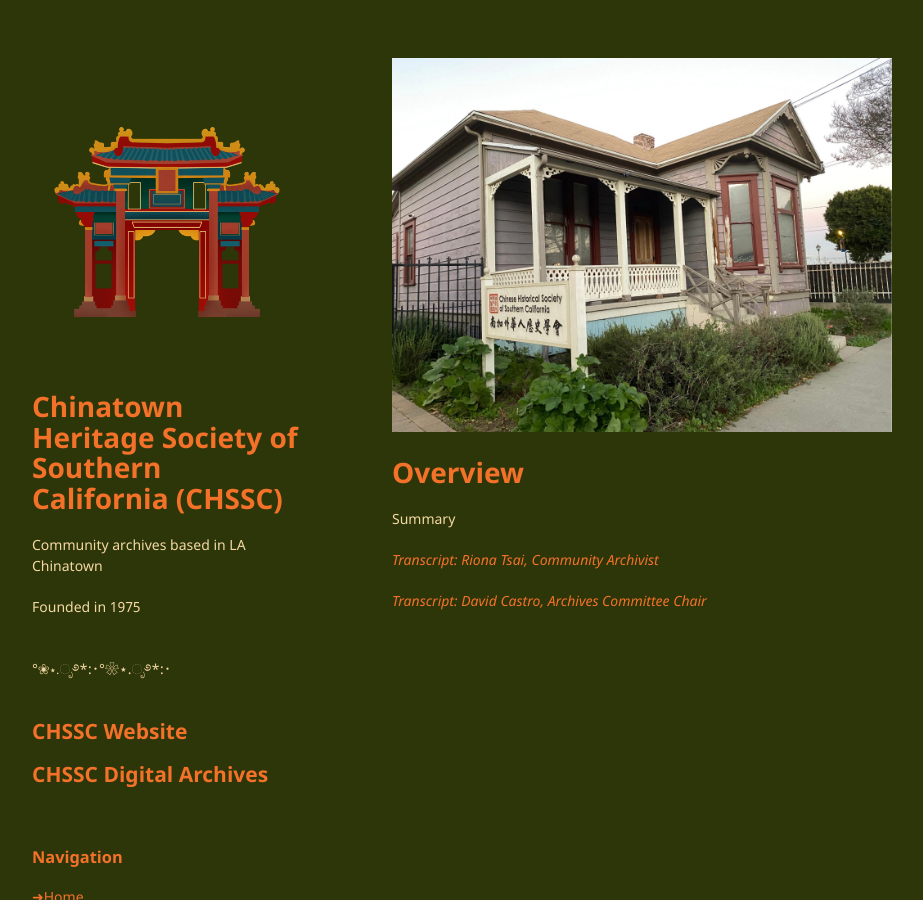
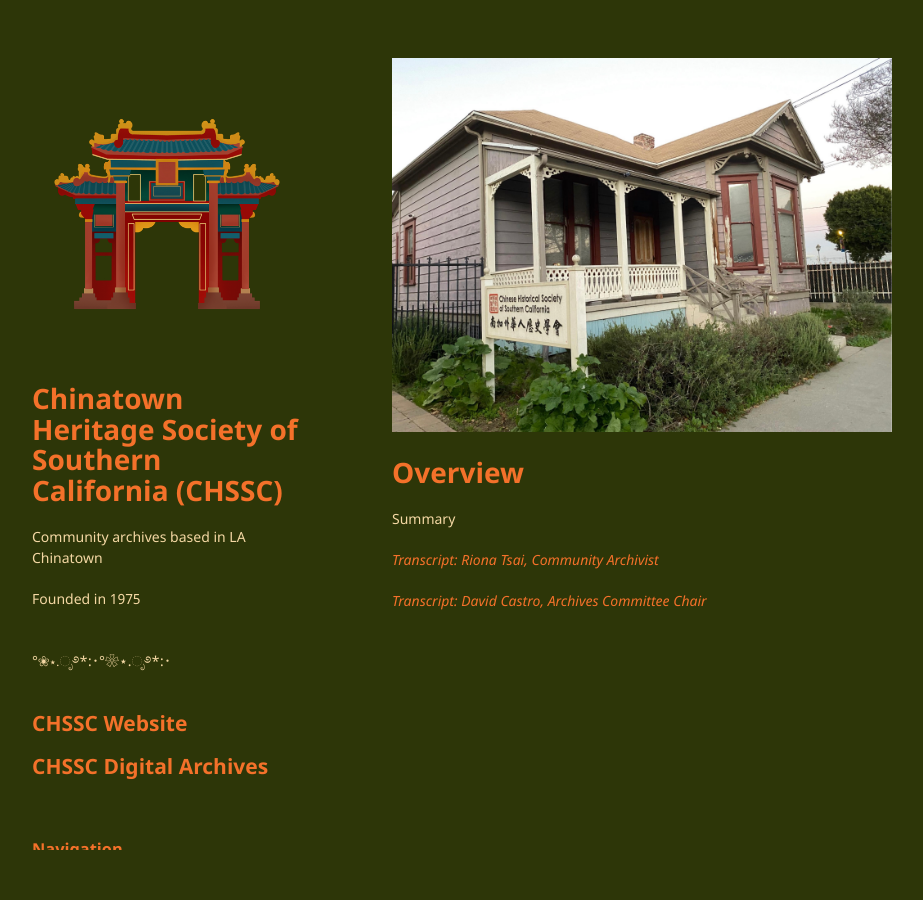
Before and after one commit to chaanelly/IS270-CHSSC, a Jekyll site: the page built from index.md, in a window 1280 px wide. Shown: the whole page, without its empty margins (178-1101 px from the left). Built offline with Jekyll 4.4.1, drawn with Linux system fonts in a browser that asks for light colours; our own code applies the rules of GitHub Pages for plain Markdown files; some of the changed text lies outside the part shown.

Commit message:
Update jekyll-theme-minimal.scss

```diff
--- a/_sass/jekyll-theme-minimal.scss
+++ b/_sass/jekyll-theme-minimal.scss
@@ -122,6 +122,9 @@ header {
   width:270px;
   float:left;
   position:fixed;
+  top:50px;
+  bottom:50px;
+  overflow-y:auto;
   -webkit-font-smoothing:subpixel-antialiased;
 }
 
```
